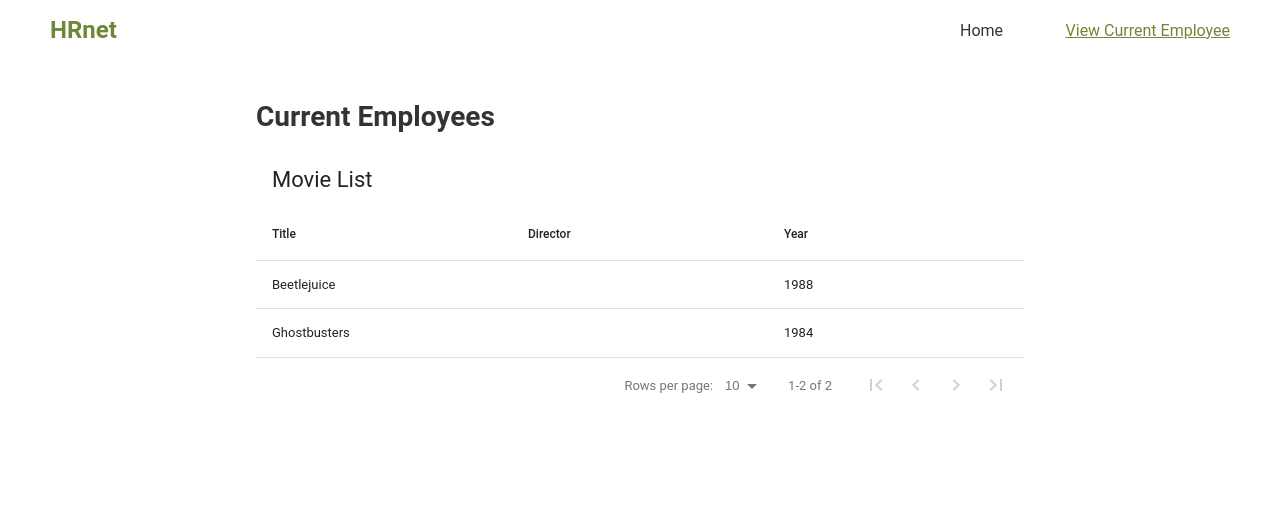
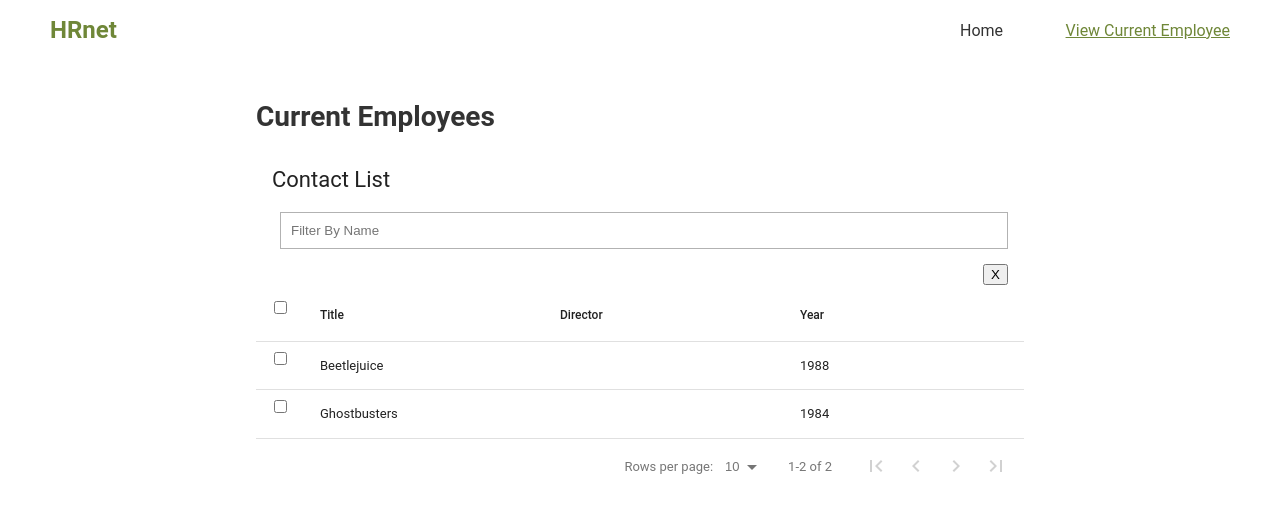
Before and after one commit to Aurelie715/Aurelie_Bernard_P14, a React (Create React App) app: page /current-employees in a window 1280 px wide. Shown: the top 512 px of the page. Built offline with nearby package versions, Linux system fonts and the light colour scheme.

Commit message:
feat: add search bar in component DataTable

```diff
--- a/src/view/Create-employee/index.jsx
+++ b/src/view/Create-employee/index.jsx
@@ -1,11 +1,14 @@
-import React from "react";
+import React, { Suspense } from "react";
 import Field from "../../components/Field";
-import Datepicker from "../../components/Datepicker";
+// import Datepicker from "../../components/Datepicker";
 import Select from "../../components/Select";
 import Title from "../../components/common/Title";
 import styles from "./style.module.scss";
 import Button from "../../components/common/Button";
 import Modal from "react-modal";
+import { lazy } from 'react';
+
+const Datepicker = lazy(() => import('../../components/Datepicker'));
 
 const states = [
   {
@@ -271,8 +274,11 @@ export default function CreateEmployee() {
       <form>
         <Field type="text" id="first-name" name="First Name" />
         <Field type="text" id="last-name" name="Last Name" />
+        <Suspense fallback={"chargement"}>
         <Datepicker id="date-of-birth" name="Date of Birth" />
         <Datepicker id="start-date" name="Start Date" />
+        </Suspense>
+
         <div className={styles["address-container"]}>
           <h2 className={styles.subtitle}>Address</h2>
           <Field type="text" id="street" name="Street" />
--- a/src/view/Current-employees/index.jsx
+++ b/src/view/Current-employees/index.jsx
@@ -1,21 +1,39 @@
-import React from 'react'
-import Title from '../../components/common/Title'
-import DataTable from 'react-data-table-component';
+import React, { useState } from "react";
+import Title from "../../components/common/Title";
+import DataTable from "react-data-table-component";
 
+const TextField = ({ filterText, onFilter }) => <input id="search" type="text" placeholder="Filter By Name" aria-label="Search Input" value={filterText} onChange={onFilter} />;
+
+const ClearButton = ({ onClear }) => (
+  <button type="button" onClick={onClear}>
+    X
+  </button>
+);
+
+const FilterComponent = ({ filterText, onFilter, onClear }) => {
+  return (
+  <>
+  <TextField id="search" type="text" placeholder="Filter By Name" aria-label="Search Input" filterText={filterText} onFilter={onFilter} />
+    <ClearButton onClear={onClear}>X</ClearButton>
+  </>
+  );
+};
+
+export default function CurrentEmployees() {
   const columns = [
     {
-      name: 'Title',
-      selector: row => row.title,
+      name: "Title",
+      selector: (row) => row.title,
       sortable: true,
     },
     {
-      name: 'Director',
-      selector: row => row.director,
+      name: "Director",
+      selector: (row) => row.director,
       sortable: true,
     },
     {
-      name: 'Year',
-      selector: row => row.year,
+      name: "Year",
+      selector: (row) => row.year,
       sortable: true,
     },
   ];
@@ -23,22 +41,33 @@ const columns = [
   const data = [
     {
       id: 1,
-      title: 'Beetlejuice',
-      year: '1988',
+      title: "Beetlejuice",
+      year: "1988",
     },
     {
       id: 2,
-      title: 'Ghostbusters',
-      year: '1984',
+      title: "Ghostbusters",
+      year: "1984",
     },
-]
+  ];
 
-export default function CurrentEmployees() {
+  const [filterText, setFilterText] = React.useState("");
+  const filteredItems = data.filter((item) => item.title && item.title.toLowerCase().includes(filterText.toLowerCase()));
+
+  const subHeaderComponentMemo = React.useMemo(() => {
+    const handleClear = () => {
+      if (filterText) {
+        setFilterText("");
+      }
+    };
+
+    return <FilterComponent onFilter={(e) => setFilterText(e.target.value)} onClear={handleClear} filterText={filterText} />;
+  }, [filterText]);
+
   return (
     <>
-      <Title title="Current Employees"/>
-      <DataTable title="Movie List" columns={columns} data={data} pagination />
+      <Title title="Current Employees" />
+      <DataTable title="Contact List" columns={columns} data={filteredItems} pagination subHeader subHeaderComponent={subHeaderComponentMemo} selectableRows persistTableHead />
     </>
-
-  )
+  );
 }
```
Lines whose indentation alone changed are shown as unchanged.
